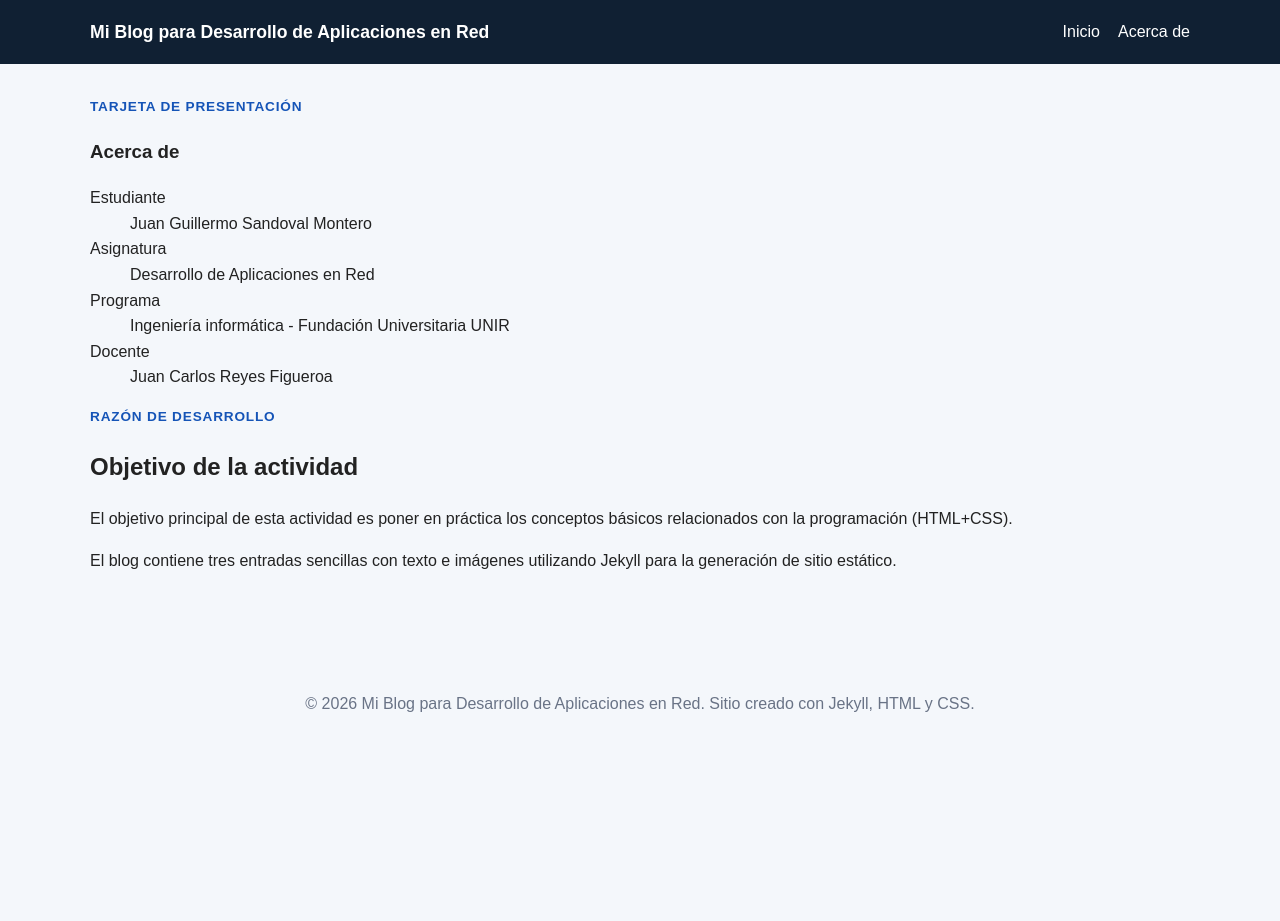
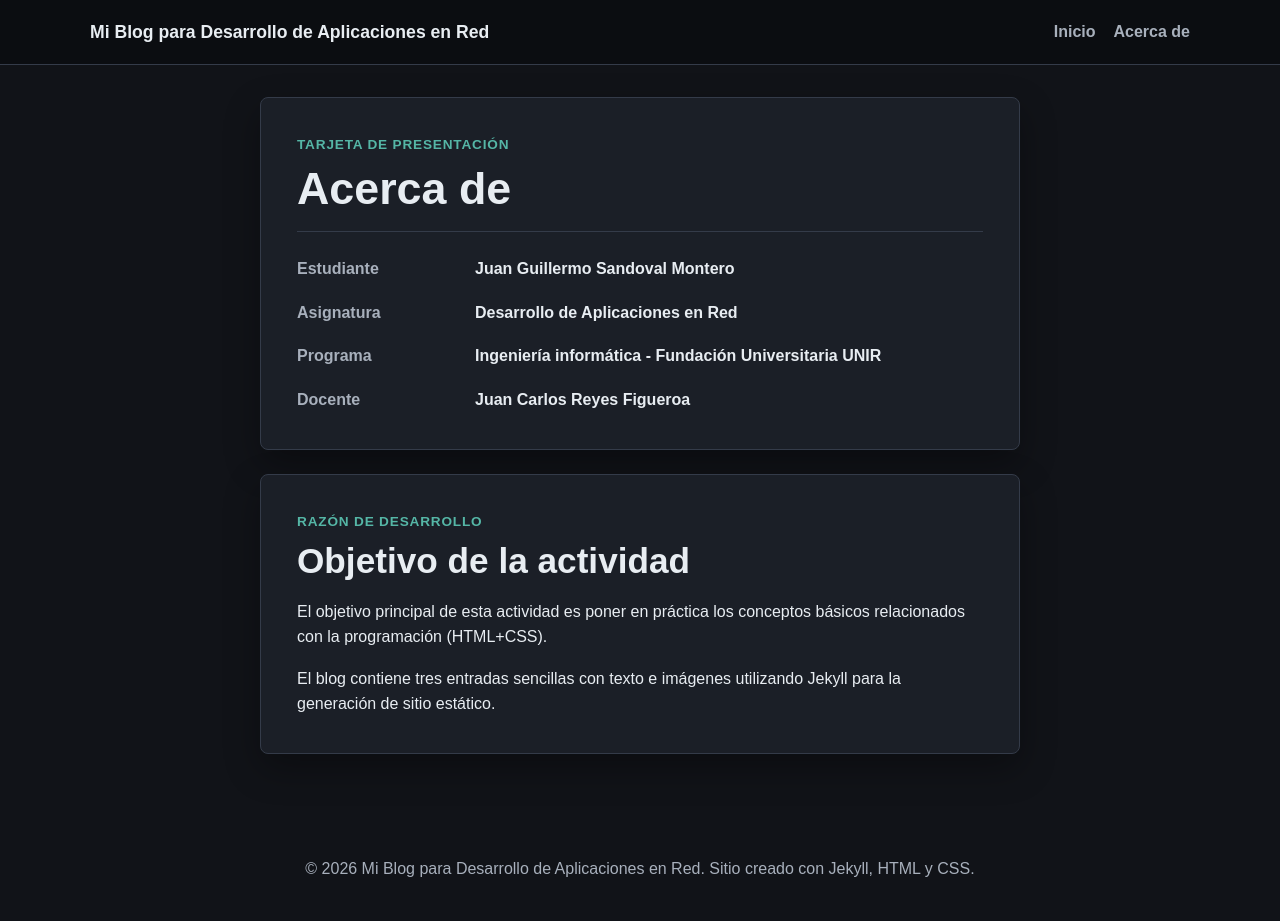
Before and after one commit to juangsandoval/BlogUNIR, a Jekyll site: the page built from about.html, in a window 1280 px wide. Built offline with Jekyll 4.4.1, drawn with Linux system fonts in a browser that asks for light colours; before the commit the page ends 900 px from its top, so only the background shows below that.

Commit message:
Update styles.css

```diff
--- a/assets/css/styles.css
+++ b/assets/css/styles.css
@@ -1,17 +1,29 @@
 * {
   box-sizing: border-box;
+}
+
+:root {
+  --bg: #111318;
+  --surface: #1b1f27;
+  --surface-strong: #242a34;
+  --border: #343b49;
+  --text: #e8edf2;
+  --muted: #a8b0bc;
+  --accent: #55b6a6;
+  --accent-strong: #77d6c4;
+  --shadow: rgba(0, 0, 0, 0.32);
 }
 
 body {
   margin: 0;
   font-family: Arial, Helvetica, sans-serif;
-  color: #222;
-  background: #f4f7fb;
+  color: var(--text);
+  background: var(--bg);
   line-height: 1.6;
 }
 
 a {
-  color: #1554b7;
+  color: var(--accent-strong);
   text-decoration: none;
 }
 
@@ -31,8 +43,9 @@ img {
 }
 
 .site-header {
-  background: #102033;
-  color: white;
+  background: #0b0d11;
+  border-bottom: 1px solid var(--border);
+  color: var(--text);
 }
 
 .nav-container {
@@ -46,7 +59,7 @@ img {
 }
 
 .logo {
-  color: white;
+  color: var(--text);
   font-weight: 700;
   font-size: 1.1rem;
 }
@@ -57,20 +70,26 @@ img {
 }
 
 .nav-links a {
-  color: white;
+  color: var(--muted);
+  font-weight: 700;
+}
+
+.nav-links a:hover {
+  color: var(--accent-strong);
 }
 
 .hero {
-  background: white;
-  border-radius: 18px;
+  background: var(--surface);
+  border: 1px solid var(--border);
+  border-radius: 8px;
   padding: 40px;
   margin-bottom: 32px;
-  box-shadow: 0 10px 30px rgba(16, 32, 51, 0.08);
+  box-shadow: 0 14px 36px var(--shadow);
 }
 
 .eyebrow {
   margin: 0 0 8px;
-  color: #1554b7;
+  color: var(--accent);
   font-weight: 700;
   text-transform: uppercase;
   letter-spacing: 0.06em;
@@ -96,17 +115,18 @@ img {
 }
 
 .post-card {
-  background: white;
-  border-radius: 16px;
+  background: var(--surface);
+  border: 1px solid var(--border);
+  border-radius: 8px;
   overflow: hidden;
-  box-shadow: 0 8px 24px rgba(16, 32, 51, 0.08);
+  box-shadow: 0 12px 30px var(--shadow);
 }
 
 .post-card img {
   width: 100%;
   aspect-ratio: 4 / 3;
   object-fit: cover;
-  background: #dce8f7;
+  background: var(--surface-strong);
 }
 
 .post-card-content {
@@ -120,7 +140,7 @@ img {
 
 .post-date {
   margin: 0;
-  color: #697386;
+  color: var(--muted);
   font-size: 0.9rem;
 }
 
@@ -132,10 +152,76 @@ img {
 
 .page-content,
 .post {
-  background: white;
-  border-radius: 18px;
+  background: var(--surface);
+  border: 1px solid var(--border);
+  border-radius: 8px;
   padding: 36px;
-  box-shadow: 0 10px 30px rgba(16, 32, 51, 0.08);
+  box-shadow: 0 14px 36px var(--shadow);
+}
+
+.about-section {
+  display: flex;
+  flex-direction: column;
+  align-items: center;
+  gap: 24px;
+  justify-content: center;
+}
+
+.profile-card,
+.activity-card {
+  width: min(760px, 100%);
+  background: var(--surface);
+  border: 1px solid var(--border);
+  border-radius: 8px;
+  padding: 36px;
+  box-shadow: 0 14px 36px var(--shadow);
+}
+
+.activity-card h2 {
+  margin: 0 0 14px;
+  color: var(--text);
+  font-size: clamp(1.6rem, 3vw, 2.2rem);
+  line-height: 1.2;
+}
+
+.activity-card p:last-child {
+  margin-bottom: 0;
+}
+
+.profile-card-header {
+  border-bottom: 1px solid var(--border);
+  margin-bottom: 24px;
+  padding-bottom: 18px;
+}
+
+.profile-card h1 {
+  margin: 0;
+  font-size: clamp(2rem, 4vw, 2.8rem);
+  line-height: 1.1;
+}
+
+.profile-details {
+  display: grid;
+  gap: 18px;
+  margin: 0;
+}
+
+.profile-details div {
+  display: grid;
+  grid-template-columns: 160px 1fr;
+  gap: 18px;
+  align-items: start;
+}
+
+.profile-details dt {
+  color: var(--muted);
+  font-weight: 700;
+}
+
+.profile-details dd {
+  margin: 0;
+  color: var(--text);
+  font-weight: 700;
 }
 
 .post-header h1 {
@@ -149,7 +235,7 @@ img {
   width: 100%;
   max-height: 420px;
   object-fit: cover;
-  border-radius: 16px;
+  border-radius: 8px;
 }
 
 .post-figure {
@@ -158,7 +244,7 @@ img {
 
 .post-figure figcaption {
   margin-top: 8px;
-  color: #697386;
+  color: var(--muted);
   font-size: 0.9rem;
   text-align: center;
 }
@@ -176,7 +262,7 @@ img {
   margin-top: 30px;
   padding: 24px;
   text-align: center;
-  color: #697386;
+  color: var(--muted);
 }
 
 @media (max-width: 800px) {
@@ -191,7 +277,14 @@ img {
 
   .hero,
   .page-content,
-  .post {
+  .post,
+  .profile-card,
+  .activity-card {
     padding: 24px;
   }
+
+  .profile-details div {
+    grid-template-columns: 1fr;
+    gap: 4px;
+  }
 }
```
